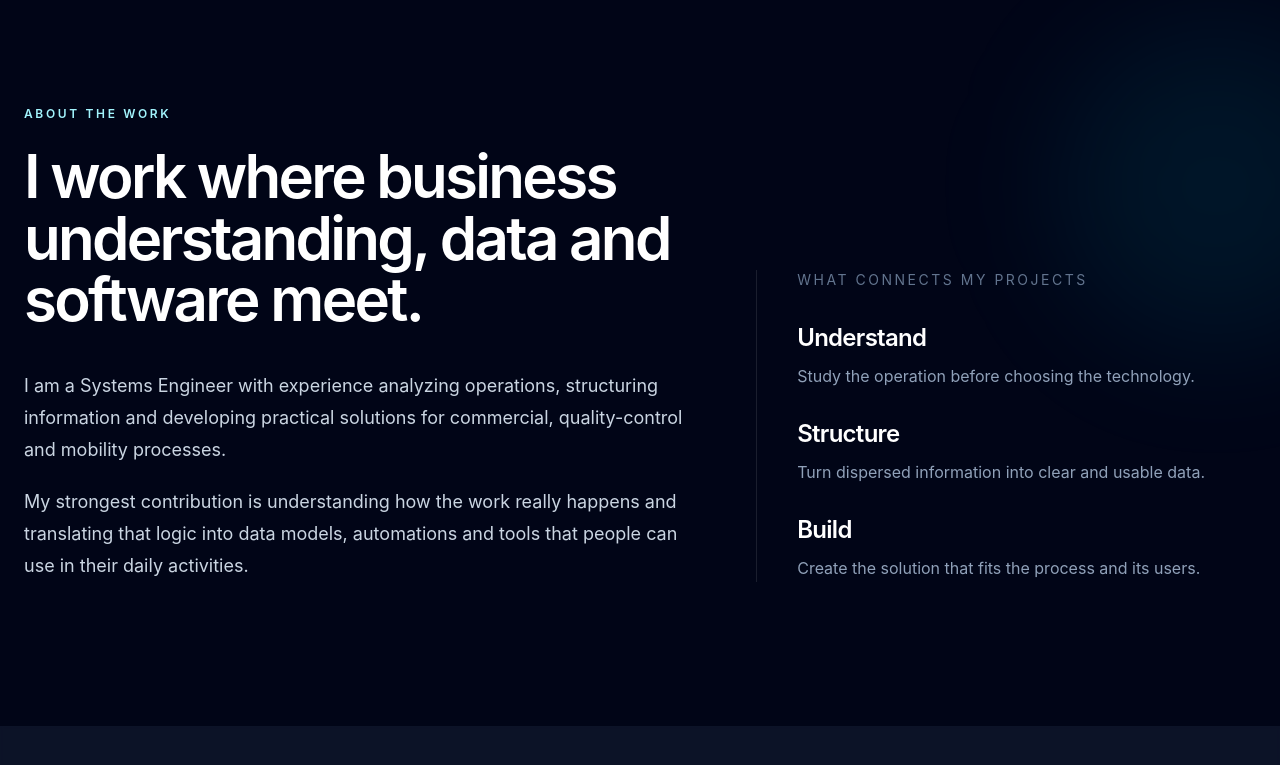
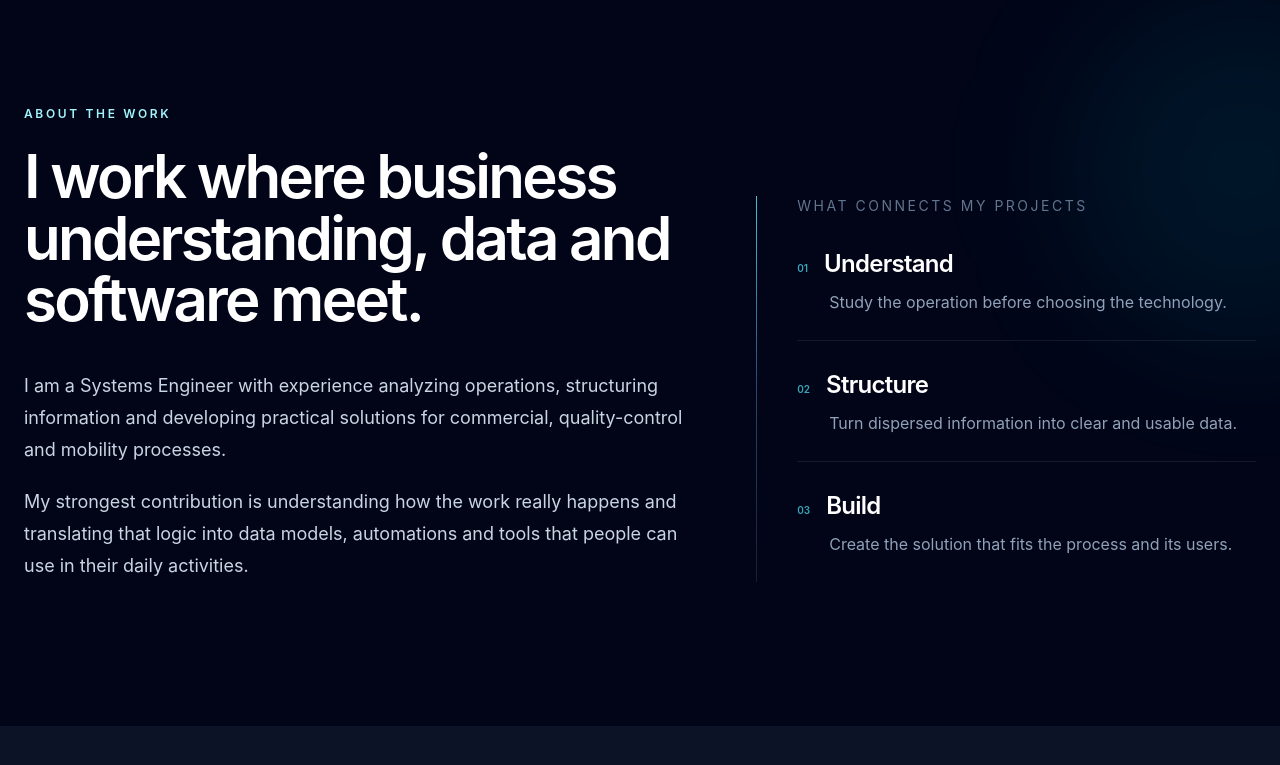
Before and after one commit to OropezaNtx/portfolio-fernando, a React (Vite) app: page / in a window 1280 px wide. Shown: the part 6604-7369 px from the top of the page. Built offline with nearby package versions, Linux system fonts and the light colour scheme.

Commit message:
Add editorial motion to about section

```diff
--- a/src/components/About.jsx
+++ b/src/components/About.jsx
@@ -1,54 +1,112 @@
 import { motion } from "framer-motion"
+
+const principles = [
+  ["Understand", "Study the operation before choosing the technology."],
+  ["Structure", "Turn dispersed information into clear and usable data."],
+  ["Build", "Create the solution that fits the process and its users."],
+]
 
 function About() {
   return (
-    <motion.section
+    <section
       id="about"
-      initial={{ opacity: 0, y: 40 }}
-      whileInView={{ opacity: 1, y: 0 }}
-      transition={{ duration: 0.7 }}
-      viewport={{ once: true, amount: 0.2 }}
       className="relative overflow-hidden bg-slate-950/88 py-28 text-white backdrop-blur-[2px] md:py-36"
     >
-      <div className="absolute -right-24 top-16 h-80 w-80 rounded-full bg-cyan-400/8 blur-3xl" />
+      <motion.div
+        animate={{ x: [0, 28, 0], y: [0, -18, 0], scale: [1, 1.08, 1] }}
+        transition={{ duration: 16, repeat: Infinity, ease: "easeInOut" }}
+        className="absolute -right-24 top-16 h-80 w-80 rounded-full bg-cyan-400/8 blur-3xl"
+      />
 
       <div className="section-shell grid gap-14 lg:grid-cols-[1.15fr_0.85fr] lg:items-end">
-        <div>
-          <p className="mb-6 text-xs font-semibold uppercase tracking-[0.22em] text-cyan-200">
+        <motion.div
+          initial={{ opacity: 0, y: 42 }}
+          whileInView={{ opacity: 1, y: 0 }}
+          transition={{ duration: 0.8, ease: [0.22, 1, 0.36, 1] }}
+          viewport={{ once: true, amount: 0.2 }}
+        >
+          <motion.p
+            initial={{ opacity: 0, x: -18 }}
+            whileInView={{ opacity: 1, x: 0 }}
+            transition={{ duration: 0.6 }}
+            viewport={{ once: true }}
+            className="mb-6 text-xs font-semibold uppercase tracking-[0.22em] text-cyan-200"
+          >
             About the work
-          </p>
+          </motion.p>
 
           <h2 className="max-w-4xl text-4xl font-semibold leading-[1.02] tracking-[-0.045em] sm:text-5xl lg:text-6xl">
             I work where business understanding, data and software meet.
           </h2>
 
-          <div className="mt-10 max-w-3xl space-y-5 text-lg leading-8 text-slate-300">
-            <p>
-              I am a Systems Engineer with experience analyzing operations, structuring information and developing practical solutions for commercial, quality-control and mobility processes.
-            </p>
-            <p>
-              My strongest contribution is understanding how the work really happens and translating that logic into data models, automations and tools that people can use in their daily activities.
-            </p>
-          </div>
-        </div>
+          <motion.div
+            initial="hidden"
+            whileInView="visible"
+            viewport={{ once: true, amount: 0.35 }}
+            variants={{
+              hidden: {},
+              visible: { transition: { staggerChildren: 0.16 } },
+            }}
+            className="mt-10 max-w-3xl space-y-5 text-lg leading-8 text-slate-300"
+          >
+            {[
+              "I am a Systems Engineer with experience analyzing operations, structuring information and developing practical solutions for commercial, quality-control and mobility processes.",
+              "My strongest contribution is understanding how the work really happens and translating that logic into data models, automations and tools that people can use in their daily activities.",
+            ].map((paragraph) => (
+              <motion.p
+                key={paragraph}
+                variants={{
+                  hidden: { opacity: 0, y: 18 },
+                  visible: { opacity: 1, y: 0, transition: { duration: 0.65 } },
+                }}
+              >
+                {paragraph}
+              </motion.p>
+            ))}
+          </motion.div>
+        </motion.div>
 
-        <div className="border-l border-white/10 pl-6 sm:pl-10">
+        <motion.div
+          initial={{ opacity: 0, x: 36 }}
+          whileInView={{ opacity: 1, x: 0 }}
+          transition={{ duration: 0.8, delay: 0.12, ease: [0.22, 1, 0.36, 1] }}
+          viewport={{ once: true, amount: 0.25 }}
+          className="relative border-l border-white/10 pl-6 sm:pl-10"
+        >
+          <motion.span
+            initial={{ scaleY: 0 }}
+            whileInView={{ scaleY: 1 }}
+            transition={{ duration: 1.1, ease: [0.22, 1, 0.36, 1] }}
+            viewport={{ once: true }}
+            className="absolute bottom-0 left-[-1px] top-0 w-px origin-top bg-gradient-to-b from-cyan-300/80 via-blue-400/30 to-transparent"
+          />
+
           <p className="text-sm uppercase tracking-[0.18em] text-slate-500">What connects my projects</p>
-          <div className="mt-8 space-y-7">
-            {[
-              ["Understand", "Study the operation before choosing the technology."],
-              ["Structure", "Turn dispersed information into clear and usable data."],
-              ["Build", "Create the solution that fits the process and its users."],
-            ].map(([title, description]) => (
-              <div key={title}>
-                <h3 className="text-2xl font-semibold tracking-[-0.03em] text-white">{title}</h3>
-                <p className="mt-2 max-w-md leading-7 text-slate-400">{description}</p>
-              </div>
+
+          <div className="mt-8 space-y-1">
+            {principles.map(([title, description], index) => (
+              <motion.div
+                key={title}
+                initial={{ opacity: 0, x: 24 }}
+                whileInView={{ opacity: 1, x: 0 }}
+                transition={{ duration: 0.6, delay: index * 0.13 }}
+                viewport={{ once: true }}
+                whileHover={{ x: 6 }}
+                className="group border-b border-white/[0.08] py-6 first:pt-0 last:border-0"
+              >
+                <div className="flex items-baseline gap-4">
+                  <span className="text-[10px] font-semibold text-cyan-300/70">0{index + 1}</span>
+                  <h3 className="text-2xl font-semibold tracking-[-0.03em] text-white transition group-hover:text-cyan-100">
+                    {title}
+                  </h3>
+                </div>
+                <p className="mt-2 max-w-md pl-8 leading-7 text-slate-400">{description}</p>
+              </motion.div>
             ))}
           </div>
-        </div>
+        </motion.div>
       </div>
-    </motion.section>
+    </section>
   )
 }
 
```
